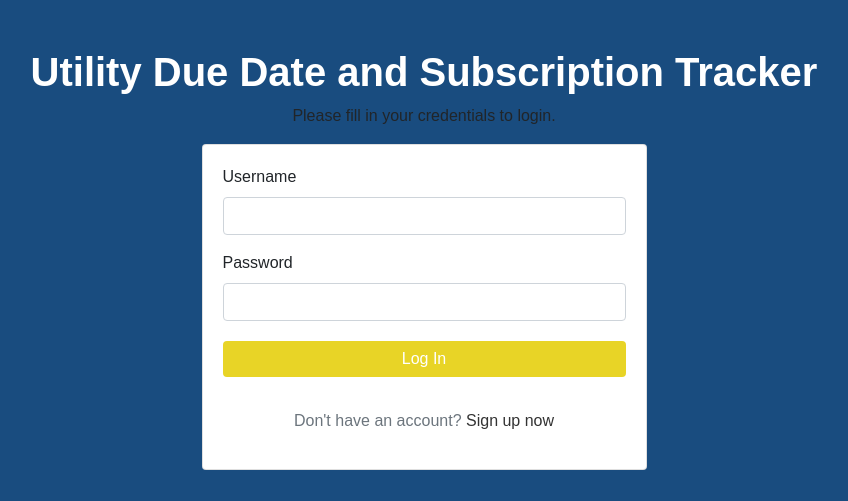
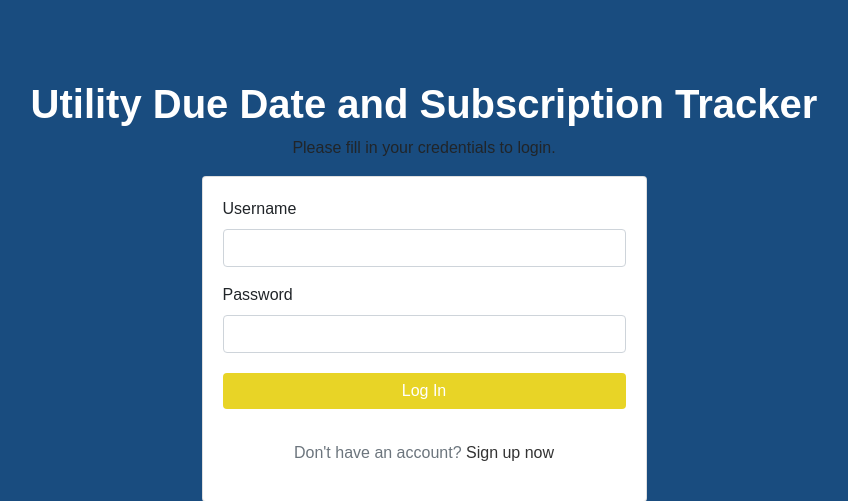
Before and after one commit to asocastro/PROJECT-SDF-UDDST, a PHP site: page /login.php in a window 1280 px wide. Shown: the top 501 px of the page, without its empty margins (216-1064 px from the left). Run offline with PHP 8.4, Linux system fonts and the light colour scheme; some web fonts are replaced.

Commit message:
Updated login.php

```diff
--- a/NEW/login.php
+++ b/NEW/login.php
@@ -104,7 +104,7 @@ if ($_SERVER["REQUEST_METHOD"] == "POST") {
       }
       h1{
         color: #fff;
-
+        padding-top: 2rem;
         font-weight: bold;
       }
       a{
```
